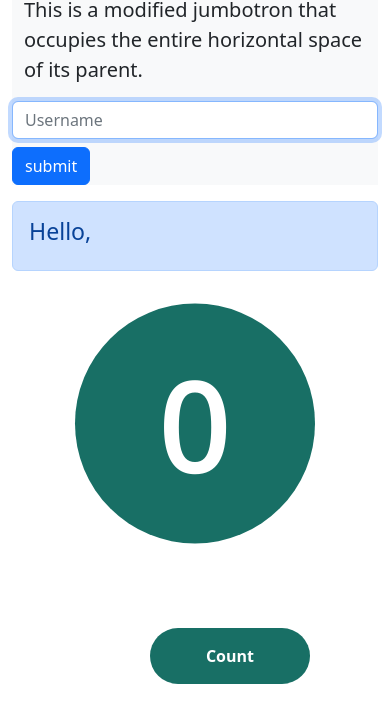
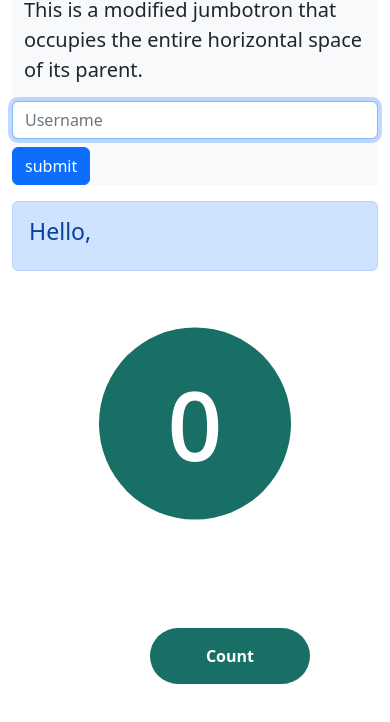
Before and after one commit to TariqMehmood1004/get-inputs-js, a plain HTML site: page index.html in a window 390 px wide. Shown: the part 80-802 px from the top of the page. Drawn offline with nearby package versions, Linux system fonts and the light colour scheme.

Commit message:
adding more css

```diff
--- a/index.html
+++ b/index.html
@@ -68,11 +68,11 @@
 
         @media only screen and (max-width: 600px) {
             #counter {
-                width: 15rem;
-                max-width: 15rem;
-                height: 15rem;
-                max-height: 15rem;
-                font-size: 8rem;
+                width: 12rem;
+                max-width: 12rem;
+                height: 12rem;
+                max-height: 12rem;
+                font-size: 6rem;
                 margin-top: 50%;
             }
 
```
